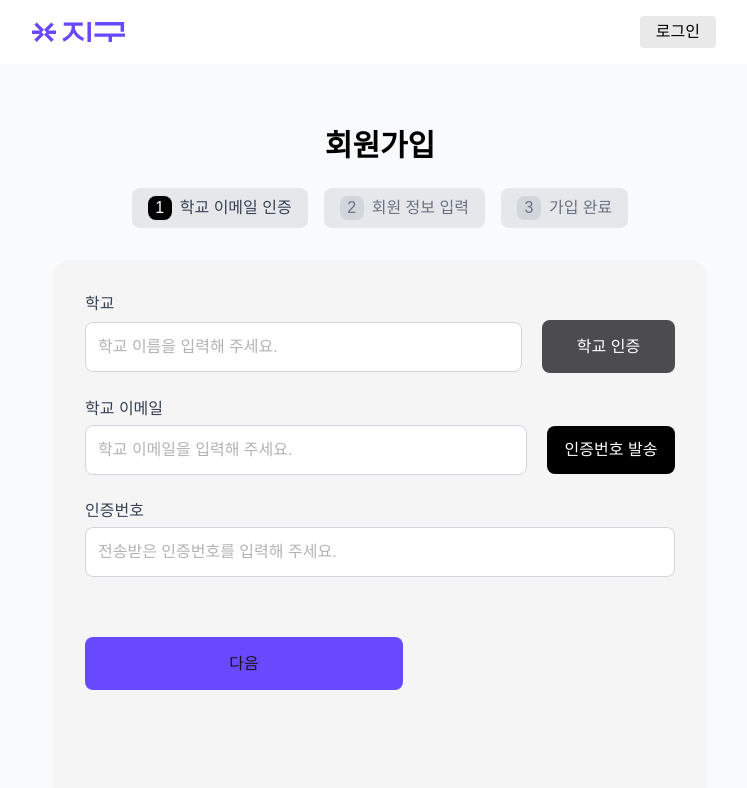
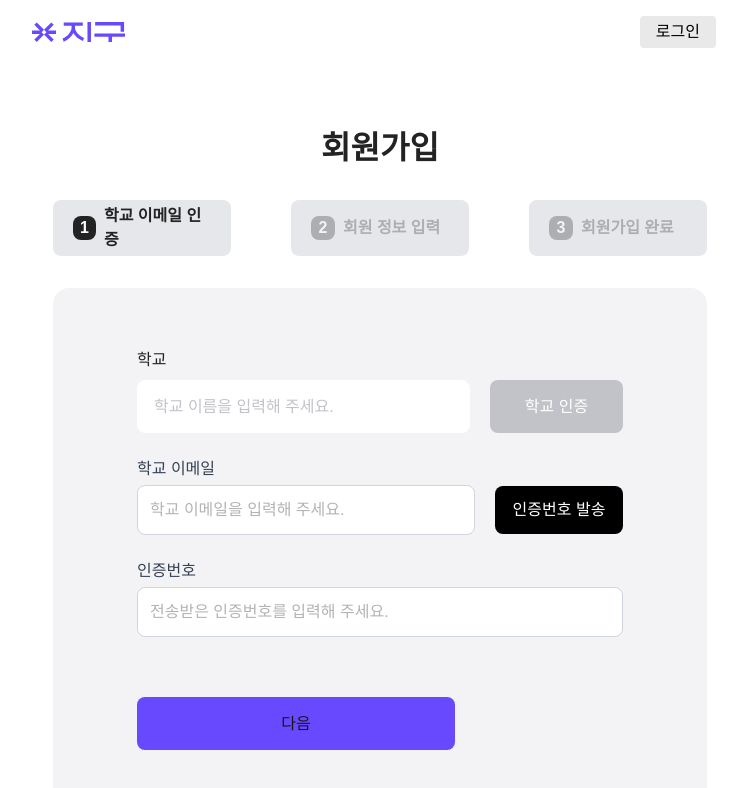
Before and after one commit to Club-PARD/GZ, a Next.js app: page /cert/cert in a window 1280 px wide. Shown: the top 788 px of the page, without its empty margins (260-1007 px from the left). Built offline with nearby package versions, Linux system fonts and the light colour scheme; no server answers; a web font is replaced by a local one; what @sendbird/chat would draw is missing.

Commit message:
cert+register_CB

```diff
--- a/src/pages/cert/cert.tsx
+++ b/src/pages/cert/cert.tsx
@@ -93,54 +93,58 @@ export default function Home() {
       return setMsg({ text: json.message || "코드 불일치", type: "error" });
     }
 
-    // 성공 시 이동
+    // 코드 검증 성공 시, 학교명 쿠키에 저장
+    document.cookie = `univ=${encodeURIComponent(univ)}; path=/;`;
+    // (이미 email 쿠키가 서버에서 세팅되어 있다면 생략 가능)
+
+    // 회원 정보 입력 페이지로 이동
     router.push("/cert/register");
   };
 
   return (
     <main>
       <Header />
-      <div className="min-h-screen bg-gray-50 flex flex-col items-center pt-16">
+      <div className="min-h-screen bg-white flex flex-col items-center pt-[60px]">
         {/* 회원가입 제목 */}
-        <h1 className="text-3xl font-bold mb-6 text-black">회원가입</h1>
+        <h1 className="text-[32px] text-center font-bold mb-[28px] text-[#232323]">회원가입</h1>
 
         {/* Step Indicator */}
-        <div className="flex justify-center space-x-4 mb-8">
-          <div className="flex items-center bg-gray-200 rounded-lg px-4 py-2 space-x-2">
-            <span className="w-6 h-6 bg-black text-white rounded-lg flex items-center justify-center">
+        <div className="flex justify-center space-x-[60px] mb-8">
+          <div className="w-[178px] h-[56px] flex items-center bg-gray-200 rounded-lg px-[20px] py-[16px] space-x-2">
+            <span className="w-[24px] h-[24px] bg-[#232323] text-white rounded-lg flex items-center justify-center font-bold">
               1
             </span>
-            <span className="font-medium text-gray-700">학교 이메일 인증</span>
+            <span className="text-[#232323] font-bold">학교 이메일 인증</span>
           </div>
-          <div className="flex items-center bg-gray-200 rounded-lg px-4 py-2 space-x-2">
-            <span className="w-6 h-6 bg-gray-300 text-gray-500 rounded-lg flex items-center justify-center">
+          <div className="w-[178px] h-[56px] flex items-center bg-gray-200 rounded-lg px-[20px] py-[16px] space-x-2">
+            <span className="w-[24px] h-[24px] bg-[#ADAEB2] text-[#F3F3F5] rounded-lg flex items-center justify-center font-bold">
               2
             </span>
-            <span className="font-medium text-gray-500">회원 정보 입력</span>
+            <span className="text-[#ADAEB2] font-bold">회원 정보 입력</span>
           </div>
-          <div className="flex items-center bg-gray-200 rounded-lg px-4 py-2 space-x-2">
-            <span className="w-6 h-6 bg-gray-300 text-gray-500 rounded-lg flex items-center justify-center">
+          <div className="w-[178px] h-[56px] flex items-center bg-gray-200 rounded-lg px-[20px] py-[16px] space-x-2">
+            <span className="w-[24px] h-[24px] bg-[#ADAEB2] text-[#F3F3F5] rounded-lg flex items-center justify-center font-bold">
               3
             </span>
-            <span className="font-medium text-gray-500">가입 완료</span>
+            <span className="font-bold text-[#ADAEB2]">회원가입 완료</span>
           </div>
         </div>
 
         {/* 인증 카드 */}
-        <div className="w-[654px] h-[555px] bg-[#F5F5F5] p-8 rounded-2xl space-y-6">
+        <div className="w-[654px] h-[555px] bg-[#F3F3F5] px-[84px] py-[60px] rounded-2xl space-y-6">
           {/* 학교 */}
           <div>
-            <label className="block mb-1 text-gray-700">학교</label>
+            <label className="block mb-[8px] px[88px] text-[#232323]">학교</label>
             <div className="flex items-center space-x-5">
               <input
-                className="flex-1 min-w-0 p-3 border border-gray-300 rounded-lg bg-white text-black placeholder-[#B3B3B3]"
+                className="flex-1 w-[337px] h-[53px] p-[16px] border border-white rounded-lg bg-white text-black placeholder-[#C2C3C9]"
                 placeholder="학교 이름을 입력해 주세요."
                 value={univ}
                 onChange={(e) => setUniv(e.target.value)}
                 disabled={isSchoolVerified}
               />
               <button
-                className="w-[133px] h-[53px] flex-shrink-0 bg-[#4C4C4E] text-white rounded-lg text-center"
+                className="w-[133px] h-[53px] flex-shrink-0 bg-[#C2C3C9] text-white rounded-lg text-center"
                 onClick={handleSchoolVerify}
                 disabled={isSchoolVerified || !univ.trim()}
               >
@@ -181,33 +185,25 @@ export default function Home() {
                 placeholder="전송받은 인증번호를 입력해 주세요."
                 value={code}
                 onChange={(e) => setCode(e.target.value)}
-                disabled={false}
               />
             </div>
           </div>
 
           {/* 메시지 */}
           {msg && (
-            <p
-              className={
-                msg.type === "error" ? "text-red-600" : "text-green-600"
-              }
-            >
+            <p className={msg.type === "error" ? "text-red-600" : "text-green-600"}>
               {msg.text}
             </p>
           )}
 
-          {/* 다음 버튼 (코드 확인 + 이동) */}
-         <div className="flex justify-center  mt-[60px] bg-[#6849FE] w-[318px]  h-[53px] rounded-lg disabled:opacity-50 ">
-            <button
-              onClick={handleNext}
-              disabled={!email || !code}
-            >
+          {/* 다음 버튼 */}
+          <div className="flex justify-center mt-[60px] bg-[#6849FE] w-[318px] h-[53px] rounded-lg disabled:opacity-50">
+            <button onClick={handleNext} disabled={!email || !code}>
               다음
             </button>
           </div>
         </div>
       </div>
     </main>
-  );
+);
 }
```
Also changed, not shown: src/pages/cert/register.tsx (+43 -41 lines).
